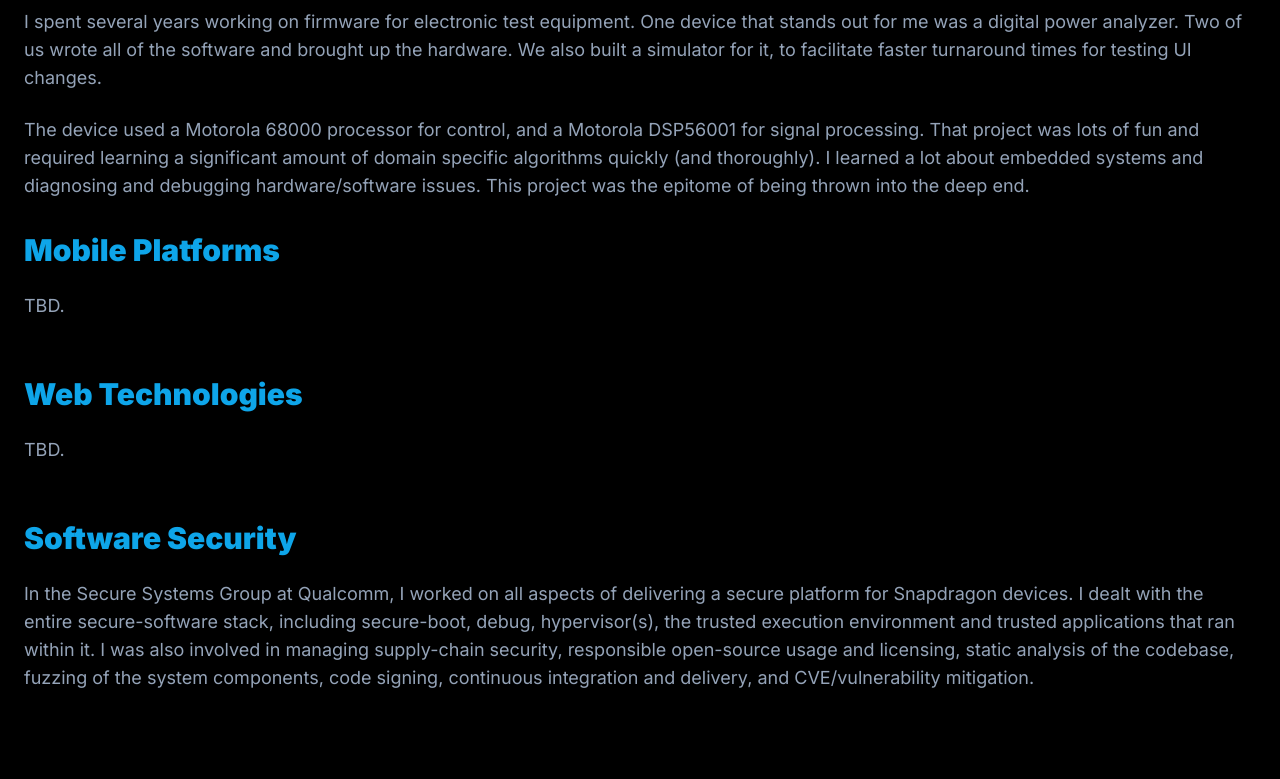
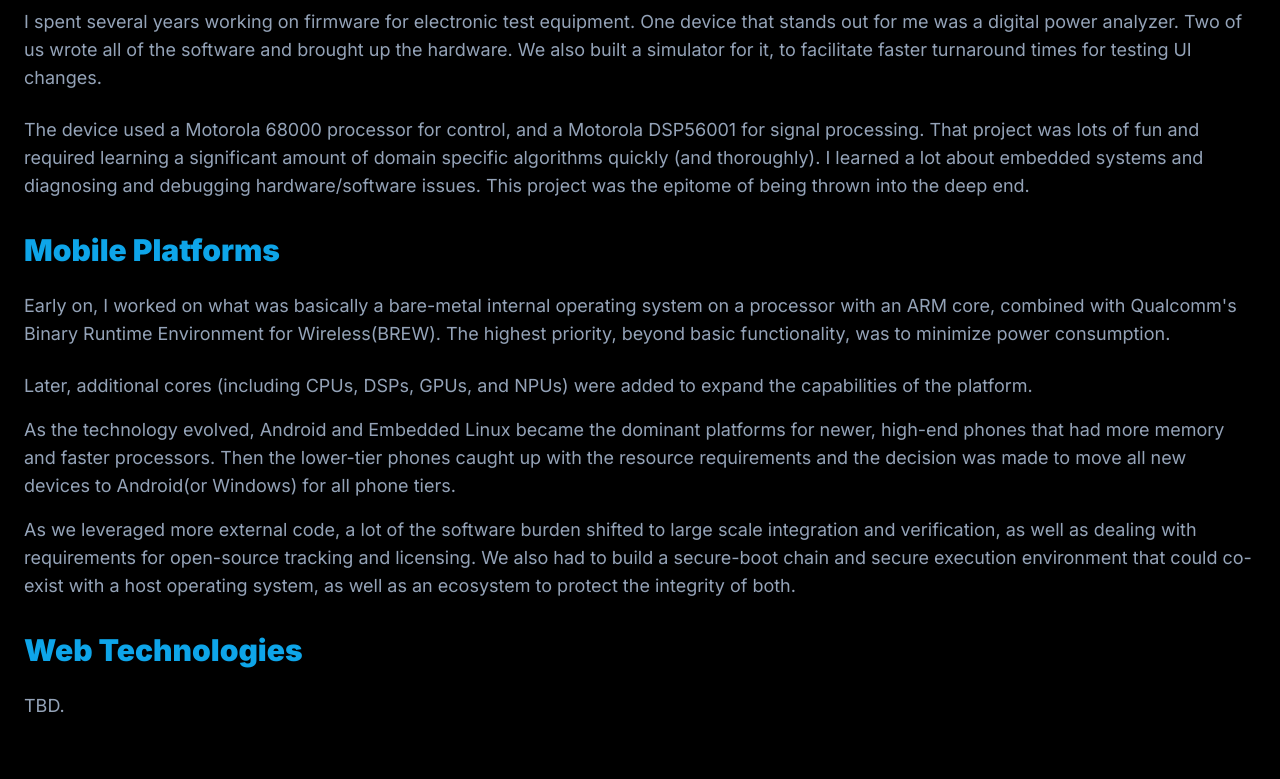
Before and after one commit to veryoddthomas/about, a Next.js app: page /domains in a window 1280 px wide. Shown: the part 692-1471 px from the top of the page. Built offline with nearby package versions, Linux system fonts and the light colour scheme; a web font is replaced by a local one.

Commit message:
Added some domain information

```diff
--- a/app/data/domains.js
+++ b/app/data/domains.js
@@ -21,7 +21,7 @@
 on all of those platforms.
             `, `
 Since then, I have also worked on Qualcomm's BREW
-operating system, Android, Windows Mobile, and Embedded Linux
+operating system, Android, Windows on Arm, and Embedded Linux
 releases for Snapdragon.
             `, `
 Never having worked for Apple, my only impact on the shipping
@@ -60,26 +60,26 @@
         icon: mobile,
         desc: [
             `
-TBD.
+Early on, I worked on what was basically a bare-metal internal operating system
+on a processor with an ARM core, combined with Qualcomm's Binary Runtime
+Environment for Wireless(BREW).  The highest priority, beyond basic functionality,
+was to minimize power consumption.
+            `, `
+Later, additional cores (including CPUs, DSPs, GPUs, and NPUs) were added to expand
+the capabilities of the platform.
+            `, `
+As the technology evolved, Android and Embedded Linux became the dominant
+platforms for newer, high-end phones that had more memory and faster processors.
+Then the lower-tier phones caught up with the resource requirements and the
+decision was made to move all new devices to Android(or Windows)
+for all phone tiers.
+            `, `
+As we leveraged more external code, a lot of the software burden shifted to
+large scale integration and verification, as well as dealing with
+requirements for open-source tracking and licensing.  We also had to build
+a secure-boot chain and secure execution environment that could co-exist with
+a host operating system, as well as an ecosystem to protect the integrity of both.
             `,
-
-            // Early on, I worked on what was basically a bare-metal internal operating system
-            // on a processor with an ARM core, combined with Qualcomm's Binary Runtime
-            // Environment for Wireless (BREW).  The highest priority, beyond basic functionality,
-            // was to minimize power consumption.  That was central to all software architecture
-            // considerations.
-            //             `, `
-            // As the industry progressed, Android and Embedded Linux became the dominant
-            // platforms for newer, high end phone that had more memory and faster processors.
-            // Then the lower-tier phones caught up with the resource requirements and the
-            // decision was made to stop maintaining the BREW OS and use Android (or Windows)
-            // for all phone tiers.
-            //             `, `
-            // As we leveraged more external code, a lot of the software burden shifted to
-            // large scale integration and verification, as well as introducing heavy duty
-            // requirements for open-source tracking and building a secure-boot and secure execution
-            // environment that could interoperate with Android.
-            //             `,
         ],
     },
     {
@@ -102,26 +102,12 @@
             `
 In the Secure Systems Group at Qualcomm, I worked on all aspects of delivering
 a secure platform for Snapdragon devices.  I dealt with the entire secure-software
-stack, including secure-boot, debug, hypervisor(s), the trusted
-execution environment and trusted applications that ran within it. I was also
-involved in managing supply-chain security, responsible open-source usage and
+stack, including secure-boot, debug, hypervisor(s), the trusted execution
+environment and trusted applications that ran within it.  I was also
+involved in supply-chain security, ensuring responsible open-source usage and
 licensing, static analysis of the codebase, fuzzing of the system components,
 code signing, continuous integration and delivery, and CVE/vulnerability mitigation.
             `,
-
-            //             `, `
-            // Static Analysis and Fuzzing.  Trusted Execution Evironments (TEEs).  Secure Boot.  Secure Enclaves.
-            //             `, `
-            // Vulnerability tracking and mitigation leveraging the Common Vulnerabilities and Exposures (CVE) database.
-            //             `, `
-            // Incident response and forensics.
-            //             `, `
-            // Supply Chain Levels for Software Artifacts (SLSA)
-            //             `, `
-            // Software Bill of Materials (SBOM)
-            //             `, `
-            // Secure Software Development Framework (SSDF)
-
         ],
     },
 ];
--- a/app/data/experiences.js
+++ b/app/data/experiences.js
@@ -13,7 +13,7 @@
     date: "Oct 2017 - Dec 2023",
     summary: "Managed overall software delivery for Qualcomm's Trusted Execution Environment (QTEE).",
     points: [
-      "Managed overall software delivery for Qualcomm's Trusted Execution Environment (QTEE).",
+      "Managed software delivery for our secure systems, including Qualcomm's Trusted Execution Environment (QTEE).",
     ],
     detailed_points: [
       "Led a global team of 30+ engineers responsible for end-to-end delivery of Qualcomm's Trusted Execution Environment (QTEE). The team was highly execution focused, and process optimization and robustness were key to success through scalability.",
@@ -106,8 +106,8 @@
       "Identified and characterized bug in the ARM L2 cache controller we were using, which led to ARM HW rev.",
       "Tuned clocks, caches, and bus controllers for performance/power tradeoffs.",
       "Managed builds and releases for the Qualcomm Windows Mobile platform.",
-      "Implmented on-chip CPRM support (DRM for SD cards).",
-      "Was the 4C entity adopter contact for the Qualcomm.",
+      "Implemented on-chip CPRM support (DRM for SD cards).",
+      "Was the 4C entity adopter contact for Qualcomm.",
     ],
     languages: [
       "c",
```
